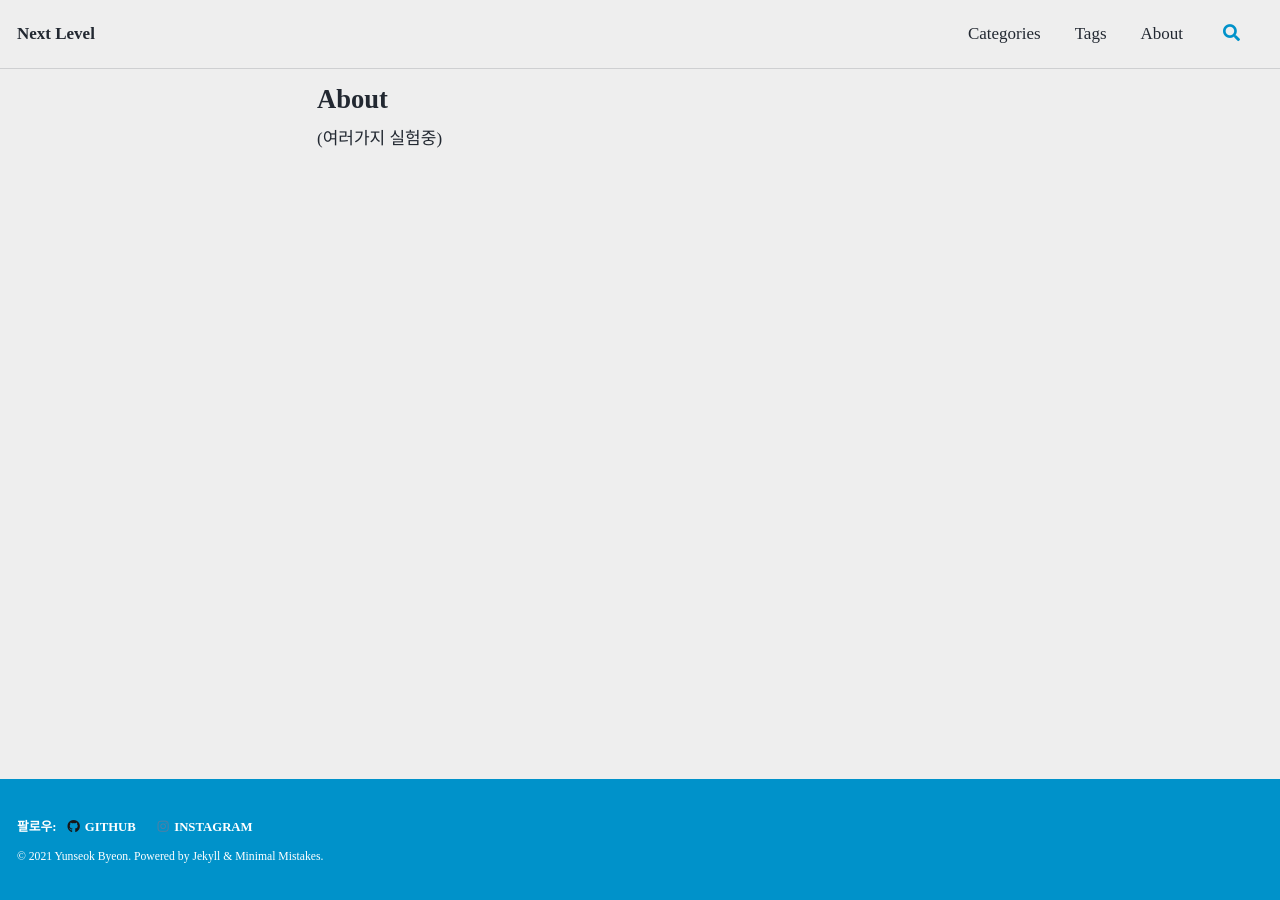
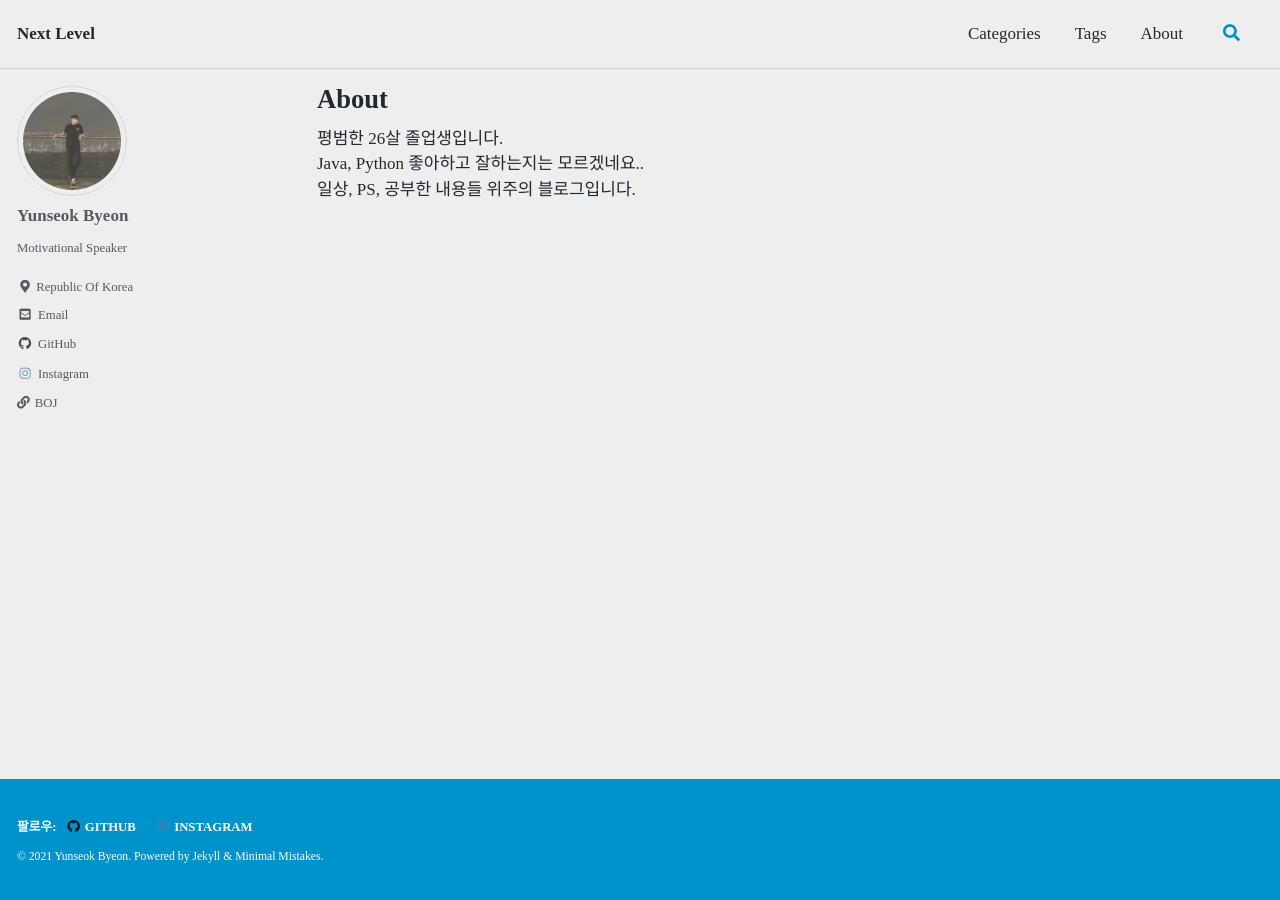
Before and after one commit to bye0nys/bye0nys.github.io, a Jekyll site: the page built from _pages/about.md, in a window 1280 px wide. Built offline with Jekyll 4.4.1, drawn with Linux system fonts in a browser that asks for light colours; cached includes are drawn as plain includes; some web fonts are replaced.

Commit message:
a bit change

```diff
--- a/_pages/about.md
+++ b/_pages/about.md
@@ -2,6 +2,9 @@
 title: "About"
 permalink: /about/
 layout: single
+author_profile: true
 ---
 
-(여러가지 실험중)
+평범한 26살 졸업생입니다.<br/>
+Java, Python 좋아하고 잘하는지는 모르겠네요..<br/>
+일상, PS, 공부한 내용들 위주의 블로그입니다.<br/>
```
